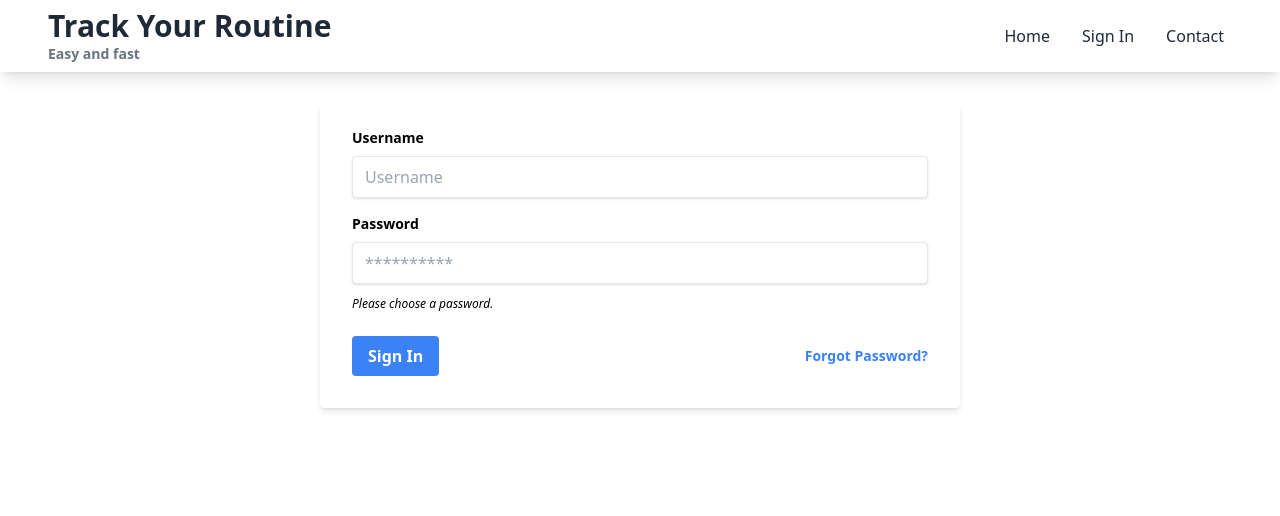
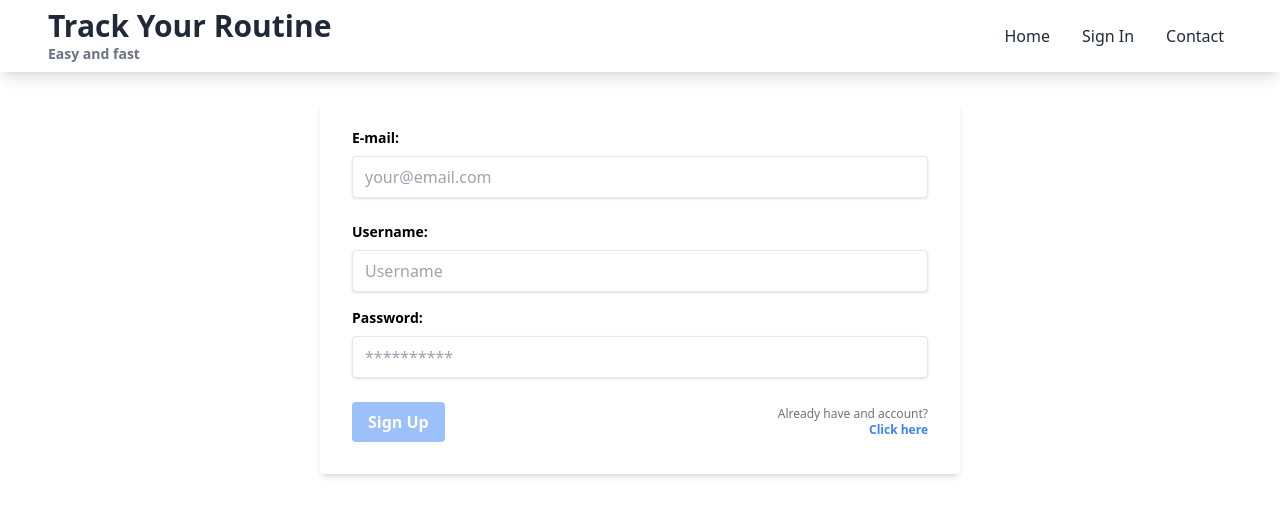
Before and after one commit to melodiaz23/gym-routine-tracker, an Angular app: page / in a window 1280 px wide. Shown: the top 516 px of the page. Built offline with nearby package versions, Linux system fonts and the light colour scheme.

Commit message:
update style and add validators to the form

```diff
--- a/src/app/auth/auth.component.css
+++ b/src/app/auth/auth.component.css
@@ -0,0 +1,14 @@
+input.ng-invalid.ng-touched {
+  border: 1px solid red;
+}
+
+input:focus,
+button:focus {
+  outline: none;
+  box-shadow: 0 0 5px rgba(0, 0, 0, 0.3);
+}
+
+a:focus {
+  outline: none;
+  box-shadow: 0 0 5px rgba(220, 207, 207, 0.3);
+}
--- a/src/app/auth/auth.component.html
+++ b/src/app/auth/auth.component.html
@@ -1,13 +1,34 @@
-<form (ngSubmit)="onSubmit(f)" #f="ngForm">
+<form (ngSubmit)="onSubmit(authForm)" #authForm="ngForm" ngNativeValidate>
   <div
     class="mx-auto bg-white shadow-md rounded px-8 pt-6 pb-8 mb-4 mt-8 flex flex-col w-1/2"
   >
+    <div class="mb-6">
+      <label class="block text-grey-darker text-sm font-bold mb-2" for="email"
+        >E-mail:</label
+      >
+      <input
+        class="shadow appearance-none border rounded w-full py-2 px-3 text-grey-darker"
+        type="email"
+        id="email"
+        ngModel
+        name="email"
+        placeholder="your@email.com"
+        #email="ngModel"
+        required
+        email
+      />
+      <span
+        class="text-red-500 text-xs italic"
+        *ngIf="email.invalid && email.touched"
+        >Please enter a valid e-mail.</span
+      >
+    </div>
     <div class="mb-4">
       <label
         class="block text-grey-darker text-sm font-bold mb-2"
         for="username"
       >
-        Username
+        Username:
       </label>
       <input
         class="shadow appearance-none border rounded w-full py-2 px-3 text-grey-darker"
@@ -16,38 +37,58 @@
         ngModel
         name="username"
         placeholder="Username"
+        #username="ngModel"
+        required
       />
+      <span
+        class="text-red-500 text-xs italic"
+        *ngIf="username.invalid && username.touched"
+      >
+        Please enter a valid username.
+      </span>
     </div>
     <div class="mb-6">
       <label
         class="block text-grey-darker text-sm font-bold mb-2"
         for="password"
       >
-        Password
+        Password:
       </label>
       <input
-        class="shadow appearance-none border border-red rounded w-full py-2 px-3 text-grey-darker mb-3"
+        class="shadow appearance-none border rounded w-full py-2 px-3 text-grey-darker mb-0"
         id="password"
         type="password"
         ngModel
         name="password"
         placeholder="**********"
+        required
+        #password="ngModel"
+        password
+        minlength="6"
       />
-      <p class="text-red text-xs italic">Please choose a password.</p>
+      <span
+        class="text-red-500 text-xs italic py-0"
+        *ngIf="password.invalid && password.touched"
+        >Password must have at least 6 characters.</span
+      >
     </div>
     <div class="flex items-center justify-between">
       <button
-        class="bg-blue-500 hover:bg-blue-700 text-white font-bold py-2 px-4 rounded"
+        class="bg-blue-500 hover:bg-blue-700 text-white font-bold py-2 px-4 rounded transition-colors disabled:opacity-50"
         type="submit"
+        [disabled]="!authForm.valid"
       >
-        Sign In
+        Sign Up
       </button>
-      <a
-        class="inline-block align-baseline font-bold text-sm text-blue-500 hover:text-blue-700"
-        href="#"
-      >
-        Forgot Password?
-      </a>
+      <div class="text-right text-xs text-gray-500">
+        <p>Already have and account?</p>
+        <a
+          class="inline-block align-baseline font-bold text-blue-500 hover:text-blue-700"
+          href="#"
+        >
+          Click here
+        </a>
+      </div>
     </div>
   </div>
 </form>
--- a/src/app/auth/auth.component.ts
+++ b/src/app/auth/auth.component.ts
@@ -1,15 +1,24 @@
-import { Component } from '@angular/core';
+import { CommonModule } from '@angular/common';
+import { Component, inject } from '@angular/core';
 import { FormsModule, NgForm } from '@angular/forms';
+import { AuthService } from './auth.service';
 
 @Component({
   selector: 'app-auth',
   standalone: true,
-  imports: [FormsModule],
+  imports: [FormsModule, CommonModule],
   templateUrl: './auth.component.html',
   styleUrl: './auth.component.css',
 })
 export class AuthComponent {
+  constructor(private authService: AuthService) {}
+
   onSubmit(form: NgForm) {
-    console.log(form.value);
+    if (!form.valid) {
+      return;
+    }
+    const username = form.value.username;
+    const password = form.value.password;
+    const email = form.value.email;
   }
 }
```
